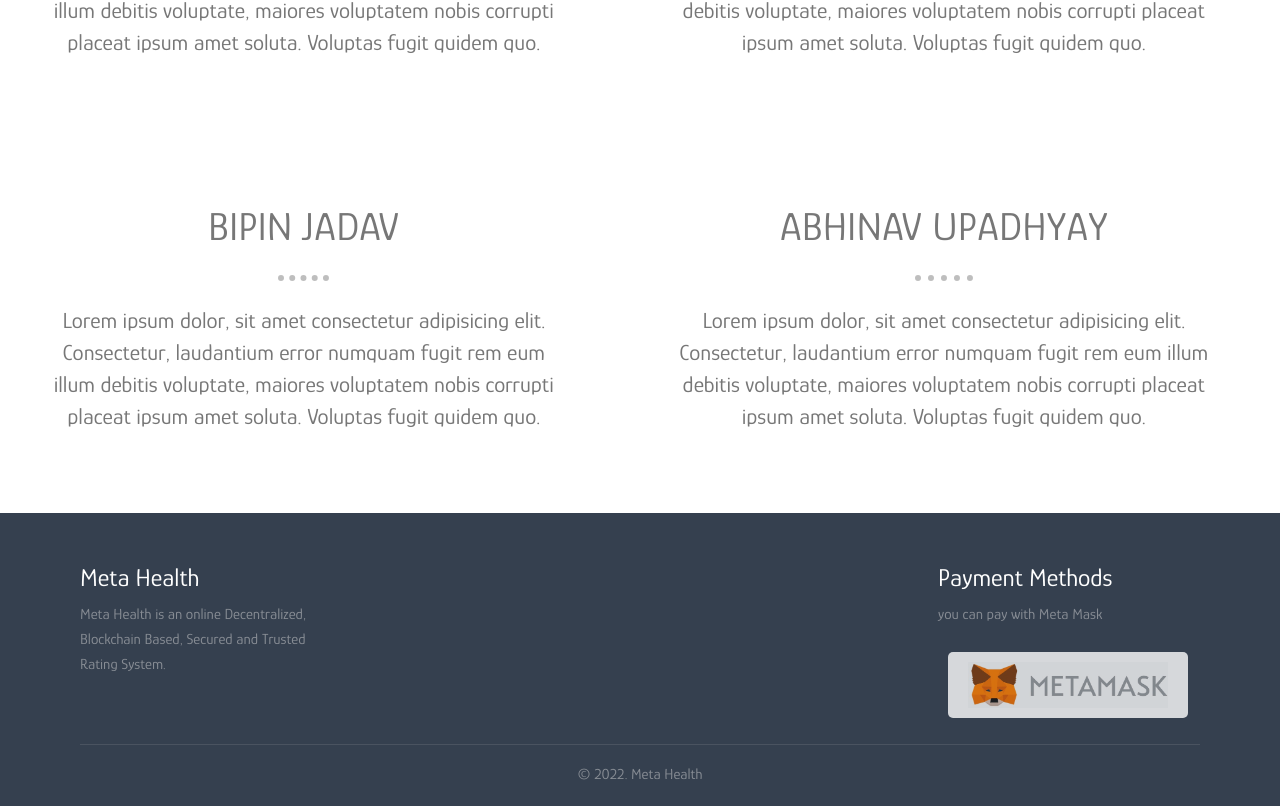
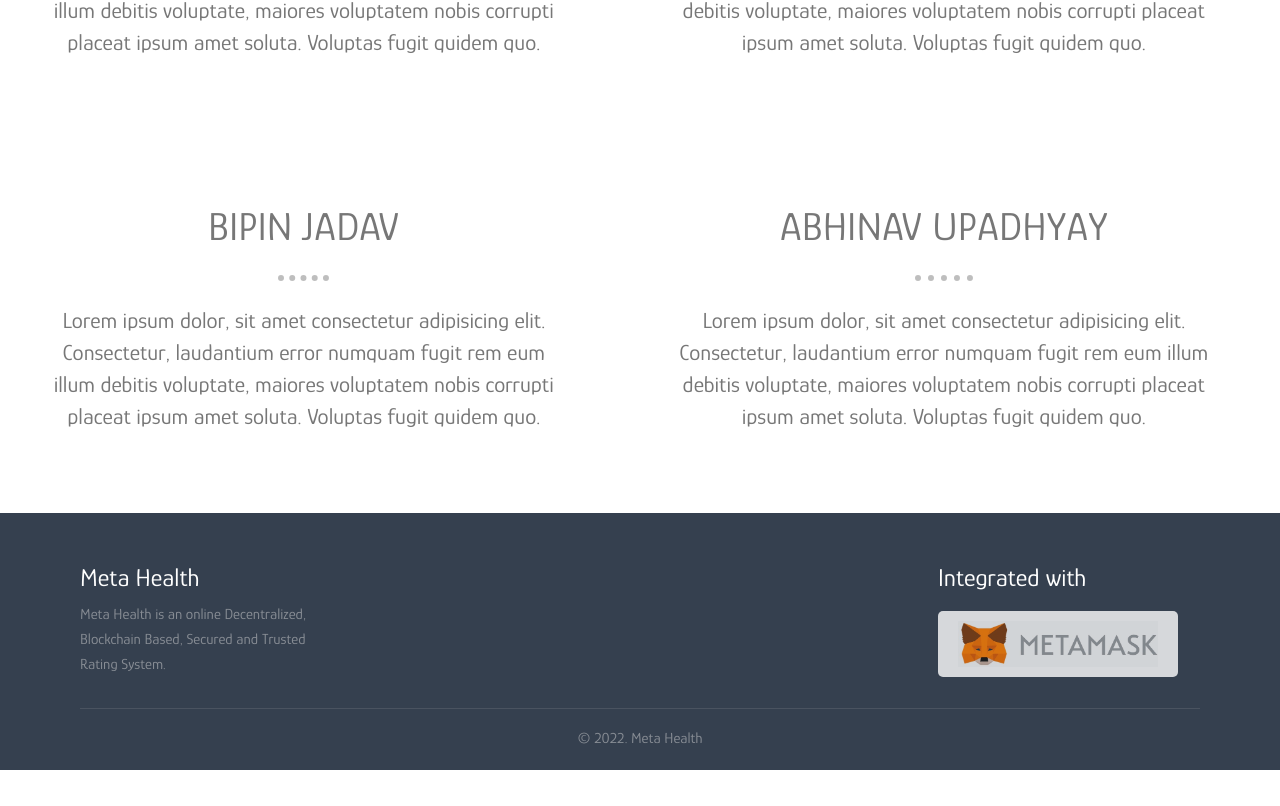
Before and after one commit to harshpatel63/Decentralized-Rating-System, a React (Create React App) app: page /about in a window 1280 px wide. Shown: the part 315-1121 px from the top of the page. After the commit the page ends 1085 px from the top, so only its background shows below. Built offline with nearby package versions, Linux system fonts and the light colour scheme.

Commit message:
footer padding of metamask updated

```diff
--- a/src/components/Footer.jsx
+++ b/src/components/Footer.jsx
@@ -15,11 +15,10 @@ function Footer() {
                     </div>
 
                     <div className="col-sm-3 payment-div">
-                        <h4 className="title">Payment Methods</h4>
-                        <p>you can pay with Meta Mask</p>
+                        <h4 className="title">Integrated with</h4>
                         <ul className="payment">
                             <li>
-                                <a href="#">
+                                <a href="https://metamask.io/" target="_blank">
                                     <div className="footer__buy_with_meta_mask">
                                         <img src={buy_with_meta_mask} alt="" />
                                     </div>
--- a/src/components/css/footer.css
+++ b/src/components/css/footer.css
@@ -16,16 +16,15 @@
     justify-content: space-between;
 }
 
-.footer .about-div{
+.footer .about-div {
     text-align: left;
 }
 
-.footer .payment-div .title, p{
+.footer .payment-div .title,
+p {
     display: flex;
     justify-content: left;
 }
-
-
 
 .footer .payment {
     margin: 0px;
@@ -40,7 +39,7 @@
     color: #fff;
     float: left;
     font-size: 25px;
-    padding: 10px 10px;
+    padding: 10px 0px;
 }
 .footer__buy_with_meta_mask {
     width: 240px;
@@ -64,7 +63,7 @@
     width: 25%;
 }
 
-.footer .text-center{
+.footer .text-center {
     display: flex;
     justify-content: center;
 }
```
